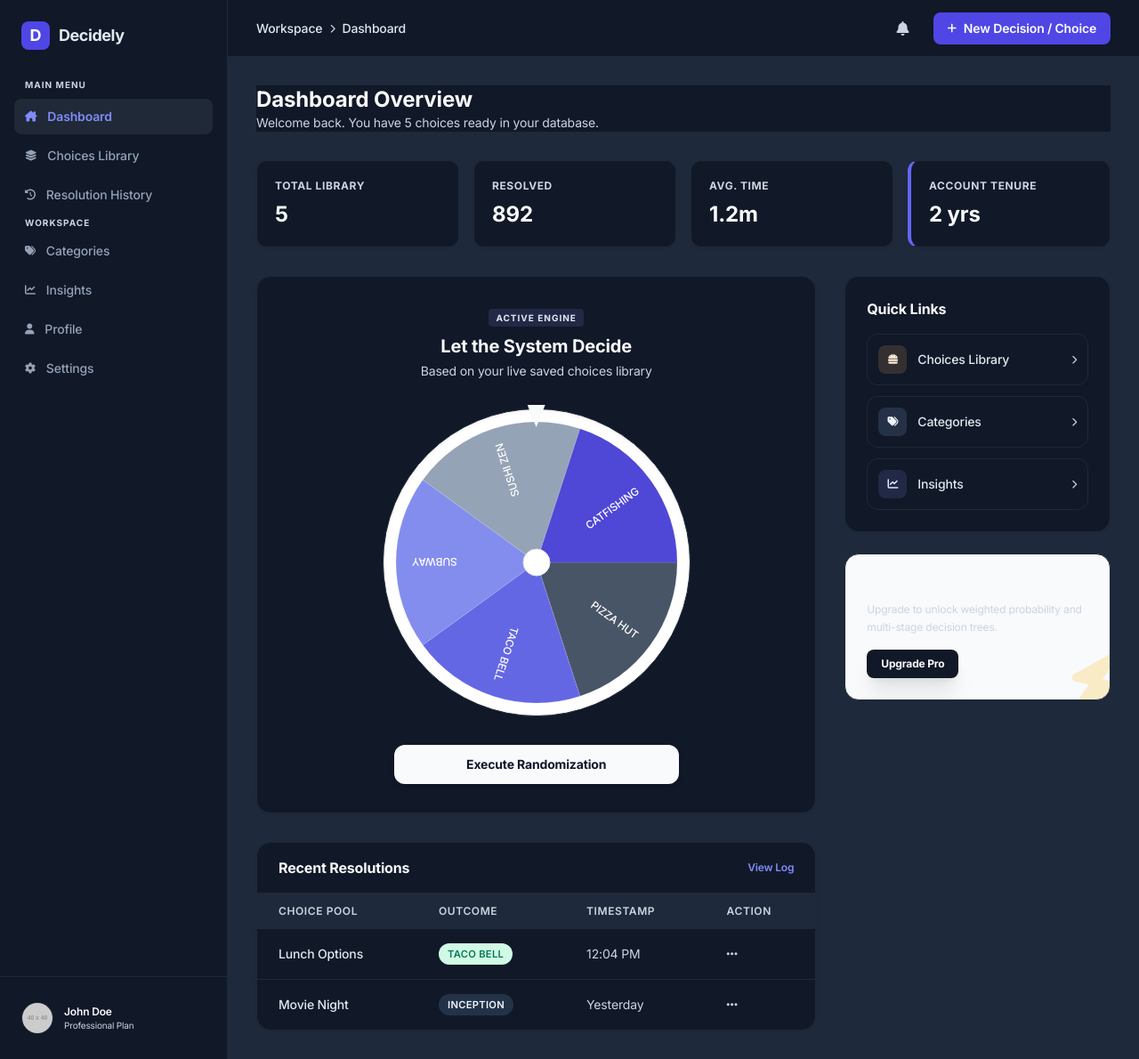
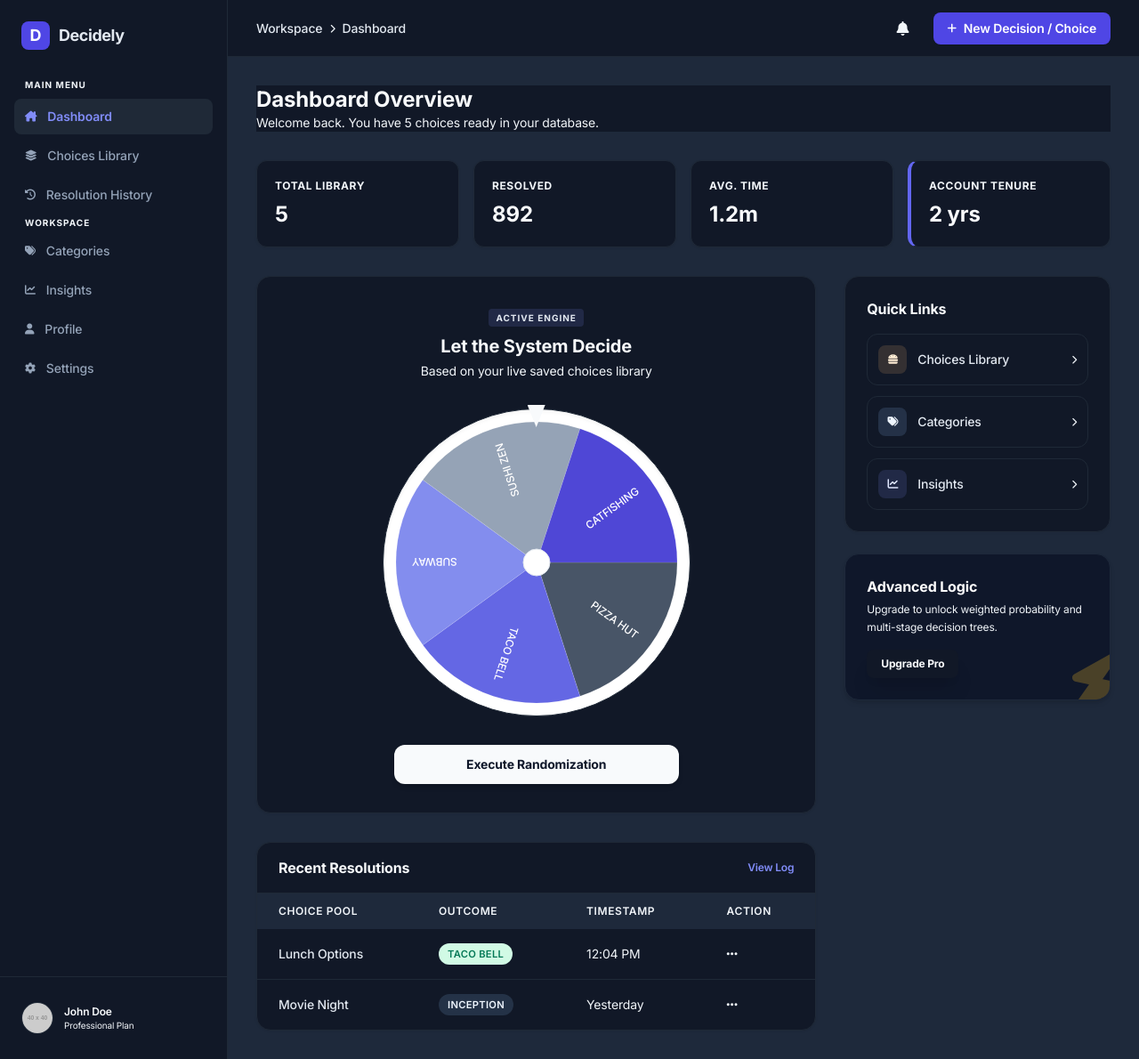
Before and after one commit to DeadlyPro34/Model_1_SOCET_AKHIL, a Django app: page / in a window 1280 px wide. Shown: the whole page at 89% size. Run offline with Django 5.2, Linux system fonts and the light colour scheme; data comes from the database, SQL or seed files in the repository; both versions use the stored data as it was after the commit; grey boxes labelled with a size stand in for pictures from a placeholder-image service; some libraries are stand-ins or nearby versions.

Commit message:
Enhance dark-mode styles & pro-card; update DB
Improve dark-mode accessibility and introduce a dedicated premium card style. base.html: expanded dark-mode selectors for better contrast, bumped text color to a brighter slate, and added .pro-card-dark rules (background, border, shadows, hover and button treatments). dashboard.html: switch the Advanced Logic section to use .pro-card-dark and remove the old bg/text utility classes. db.sqlite3: local SQLite DB file updated (contains project data/state changes). These changes aim to improve legibility in dark mode and provide a polished promotional card for the premium feature.

```diff
--- a/Project_PY_DJANGO/decidely/templates/base.html
+++ b/Project_PY_DJANGO/decidely/templates/base.html
@@ -31,13 +31,18 @@
         /* Elevate table and side heading contrast in dark mode */
         .dark th,
         .dark thead th,
+        .dark thead th.text-slate-500,
+        .dark th.text-slate-500,
+        .dark tr th,
         .dark .text-slate-500,
         .dark .text-xs.text-slate-500,
         .dark p.text-slate-500,
         .dark span.text-slate-500,
         .dark .text-slate-400,
-        .dark p.text-xs.text-slate-400 {
-            color: #CBD5E1 !important; /* Extremely clean, readable light gray/slate */
+        .dark p.text-xs.text-slate-400,
+        .dark .text-slate-300,
+        .dark i.text-slate-300 {
+            color: #F1F5F9 !important; /* Premium ultra-bright Slate-100 for perfect legibility in dark mode */
         }
 
         /* Stunning glowing backdrop icons for stats cards in dark mode */
@@ -55,6 +60,32 @@
         .dark .fa-heart {
             color: #F87171 !important; /* Rose Red */
             opacity: 0.25 !important;
+        }
+
+        /* Dynamic premium promotional dark card (Advanced Logic block) */
+        .pro-card-dark {
+            background-color: #0F172A !important; /* Beautiful dark indigo-slate background in all modes */
+            border: 1px solid #1E293B !important;
+            box-shadow: 0 4px 6px -1px rgb(0 0 0 / 0.1), 0 2px 4px -2px rgb(0 0 0 / 0.1) !important;
+            transition: transform 0.2s cubic-bezier(0.4, 0, 0.2, 1), box-shadow 0.2s ease;
+        }
+        .pro-card-dark:hover {
+            box-shadow: 0 10px 15px -3px rgb(0 0 0 / 0.15), 0 4px 6px -4px rgb(0 0 0 / 0.15) !important;
+        }
+        .pro-card-dark h3 {
+            color: #FFFFFF !important;
+        }
+        .pro-card-dark p {
+            color: #94A3B8 !important;
+        }
+        .pro-card-dark button {
+            background-color: #FFFFFF !important;
+            color: #0F172A !important;
+            transition: all 0.2s ease;
+        }
+        .pro-card-dark button:hover {
+            transform: scale(1.05);
+            box-shadow: 0 10px 15px -3px rgba(255, 255, 255, 0.1);
         }
     </style>
     {% block extra_head %}{% endblock %}
--- a/Project_PY_DJANGO/decidely/templates/dashboard.html
+++ b/Project_PY_DJANGO/decidely/templates/dashboard.html
@@ -154,7 +154,7 @@
                 </div>
             </section>
 
-            <section class="pro-card p-6 rounded-2xl bg-slate-900 text-white overflow-hidden relative">
+            <section class="pro-card-dark p-6 rounded-2xl overflow-hidden relative">
                 <div class="relative z-10">
                     <h3 class="font-bold mb-1">Advanced Logic</h3>
                     <p class="text-xs text-slate-400 leading-relaxed">Upgrade to unlock weighted probability and multi-stage decision trees.</p>
```
Also changed, not shown: Project_PY_DJANGO/decidely/db.sqlite3.
